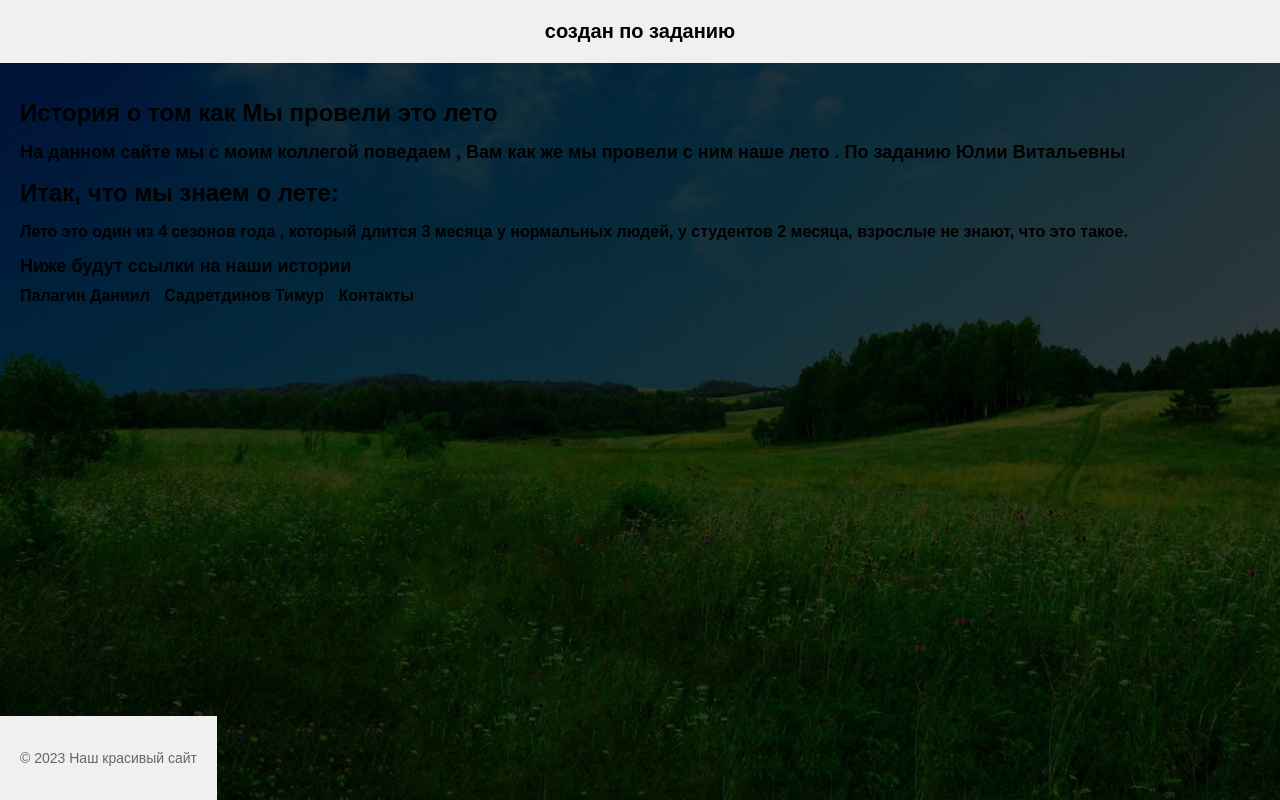
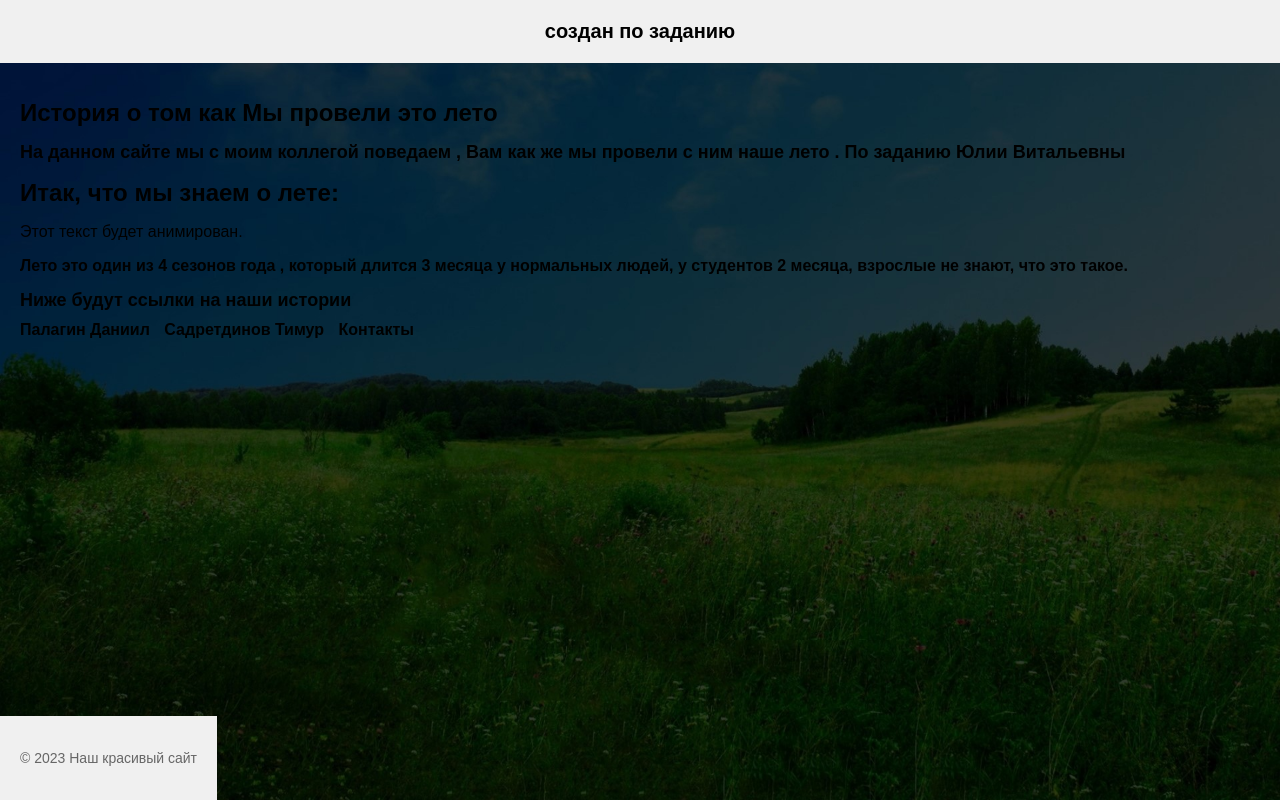
Before and after one commit to Hottabik/Sute, a plain HTML site: page index.HTML in a window 1280 px wide. Drawn offline with Linux system fonts and the light colour scheme.

Commit message:
Update index.HTML

```diff
--- a/index.HTML
+++ b/index.HTML
@@ -11,6 +11,7 @@
     <h1>История о том как Мы провели это лето</h1>
     <h2>На данном сайте мы с моим коллегой поведаем , Вам как же мы провели с ним наше лето . По заданию Юлии Витальевны</h2>
   <h1> Итак, что мы знаем о лете: </h1>
+  <p class="animated-text">Этот текст будет анимирован.</p>
   <h3> Лето это один из 4 сезонов года , который длится 3 месяца у нормальных людей, у студентов 2 месяца, взрослые не знают, что это такое.</h3>
 
   <h2> Ниже будут ссылки на наши истории</h2>
```
